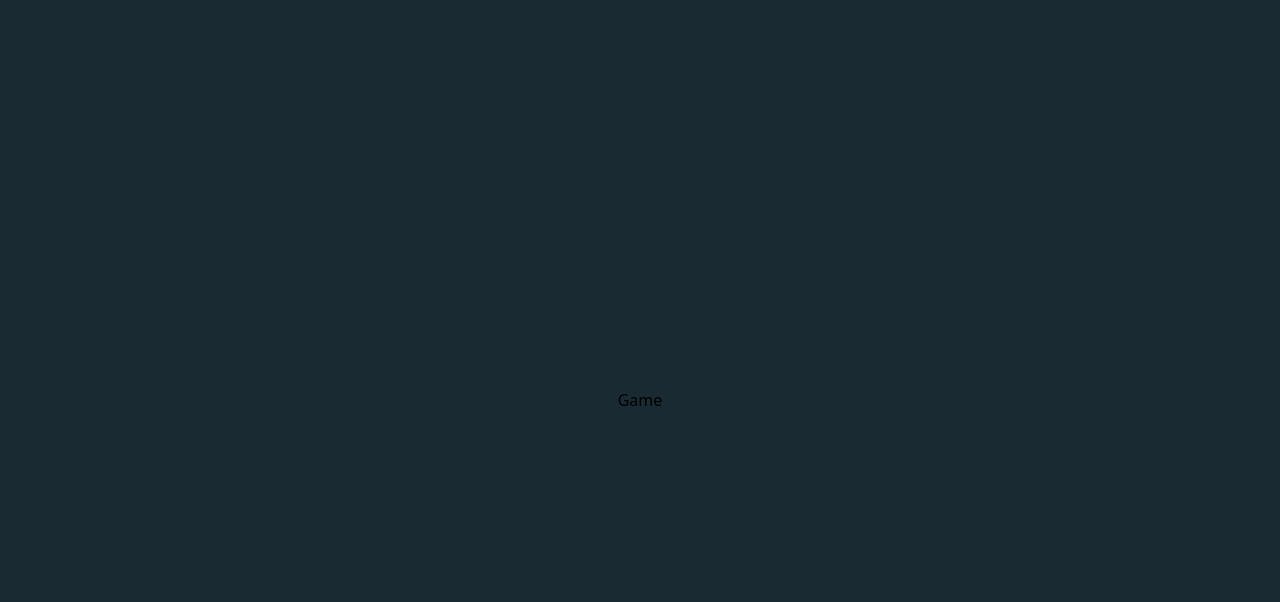
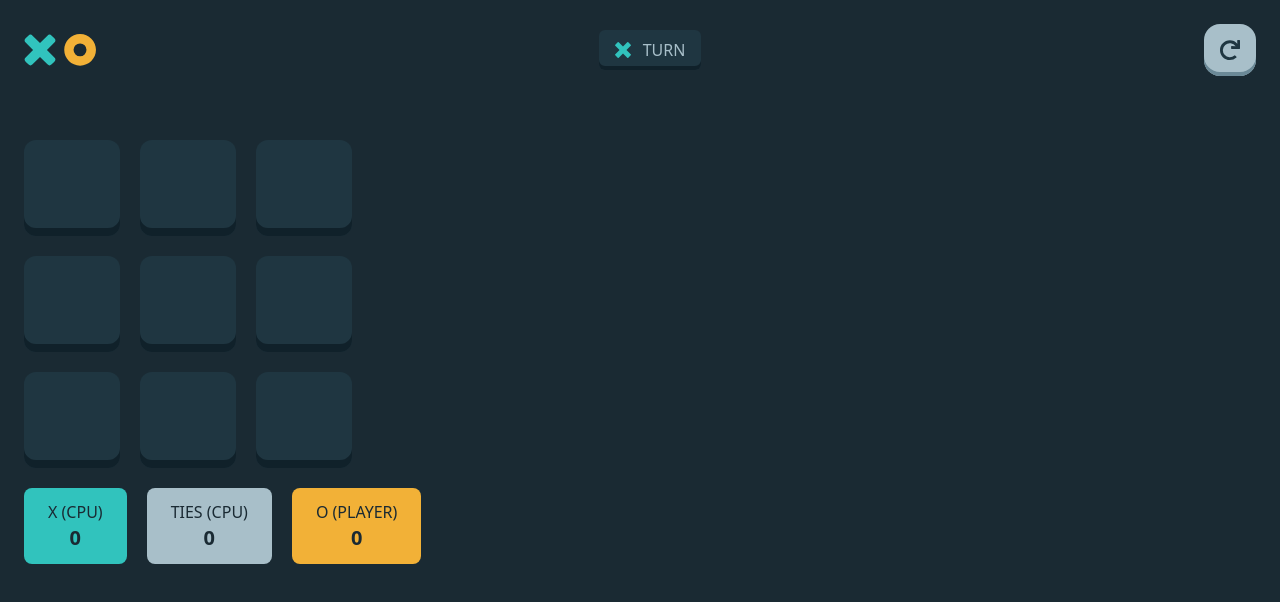
Before and after one commit to vtulbu/tic-tac-toe, a React (Vite) app: page / in a window 1280 px wide. Both pictures are taken after a click on the button "NEW GAME (VS CPU)". Shown: the top 602 px of the page. Built offline with nearby package versions, Linux system fonts and the light colour scheme.

Commit message:
Create game board

```diff
--- /dev/null
+++ b/src/components/Card.tsx
@@ -0,0 +1,23 @@
+import { motion } from "framer-motion";
+import { FC, PropsWithChildren } from "react";
+
+type CardProps = {
+  onClick: () => void;
+};
+
+export const Card: FC<PropsWithChildren<CardProps>> = ({
+  children,
+  onClick,
+}) => {
+  return (
+    <motion.div
+      whileTap={{
+        scale: 0.9,
+      }}
+      className="bg-semi-dark-navy rounded-xl shadow-pickMenuShadow w-24 h-24 flex justify-center items-center hover:cursor-pointer p-6"
+      onClick={onClick}
+    >
+      {children}
+    </motion.div>
+  );
+};
--- a/src/components/GameBoard.tsx
+++ b/src/components/GameBoard.tsx
@@ -1,4 +1,7 @@
 import { motion } from "framer-motion";
+import { GameBoardHeader } from "./GameBoardHeader";
+import { GamePanel } from "./GamePanel";
+import { GameBoardResults } from "./GameBoardResults";
 
 export const GameBoard = () => {
   return (
@@ -15,9 +18,12 @@ export const GameBoard = () => {
         damping: 15,
         duration: 2,
       }}
-      className="flex flex-col gap-8 items-center"
+      // className="flex flex-col gap-8 items-center"
+      className="h-screen p-6 w-full"
     >
-      Game
+      <GameBoardHeader />
+      <GamePanel />
+      <GameBoardResults />
     </motion.div>
   );
 };
--- /dev/null
+++ b/src/components/GameBoardHeader.tsx
@@ -0,0 +1,39 @@
+import { motion } from "framer-motion";
+import { Logo } from "./SVG/Logo";
+import { IconX } from "./SVG/IconX";
+import { useGameContext } from "../provider";
+import { Mark } from "../utils/constants";
+import { IconO } from "./SVG/IconO";
+
+const arrow = {
+  rest: { rotate: 0 },
+  hover: { rotate: 360, transition: { duration: 0.4 } },
+};
+
+export const GameBoardHeader = () => {
+  const [{ turn }] = useGameContext();
+  return (
+    <div className="flex justify-between items-center mb-16 ">
+      <Logo />
+      <div className="py-3 px-4 bg-semi-dark-navy shadow-turnInfo rounded-md flex gap-3 items-center h-10">
+        {turn === Mark.X ? <IconX /> : <IconO />}
+        <span className="text-silver">TURN</span>
+      </div>
+      <motion.button
+        whileTap={{
+          scale: 0.9,
+        }}
+        className="p-4 rounded-2xl bg-silver shadow-resetButton refresh hover:bg-silver-hover"
+        initial="rest"
+        whileHover="hover"
+      >
+        <motion.svg variants={arrow} width="20" height="20">
+          <path
+            d="M19.524 0h-1.88a.476.476 0 0 0-.476.499l.159 3.284A9.81 9.81 0 0 0 9.835.317C4.415.317-.004 4.743 0 10.167.004 15.597 4.406 20 9.835 20a9.796 9.796 0 0 0 6.59-2.536.476.476 0 0 0 .019-.692l-1.348-1.349a.476.476 0 0 0-.65-.022 6.976 6.976 0 0 1-9.85-.63 6.987 6.987 0 0 1 .63-9.857 6.976 6.976 0 0 1 10.403 1.348l-4.027-.193a.476.476 0 0 0-.498.476v1.881c0 .263.213.476.476.476h7.944A.476.476 0 0 0 20 8.426V.476A.476.476 0 0 0 19.524 0Z"
+            fill="#1F3641"
+          />
+        </motion.svg>
+      </motion.button>
+    </div>
+  );
+};
--- /dev/null
+++ b/src/components/GameBoardResults.tsx
@@ -0,0 +1,33 @@
+import { useGameContext } from "../provider";
+import { Mark, Opponent } from "../utils/constants";
+
+export const GameBoardResults = () => {
+  const [{ results, firstPlayersMark, opponent }] = useGameContext();
+
+  const getLabel = (label: string) => {
+    if (opponent === Opponent.CPU) {
+      return firstPlayersMark === label ? "(player)" : "(cpu)";
+    } else {
+      return firstPlayersMark === label ? "(P1)" : "(P2)";
+    }
+  };
+
+  return (
+    <div className="flex gap-5">
+      {[
+        { label: Mark.X, className: "bg-light-blue" },
+        { label: "ties", className: "bg-silver" },
+        { label: Mark.O, className: "bg-light-yellow" },
+      ].map((e) => {
+        return (
+          <div
+            className={`flex flex-col items-center px-6 py-3 rounded-lg text-dark-navy uppercase ${e.className}`}
+          >
+            <span>{`${e.label} ${getLabel(e.label) || ""}`}</span>
+            <span className="font-bold text-xl">{results.o}</span>
+          </div>
+        );
+      })}
+    </div>
+  );
+};
--- /dev/null
+++ b/src/components/GamePanel.tsx
@@ -0,0 +1,37 @@
+import { useGameContext } from "../provider";
+import { Mark } from "../utils/constants";
+import { Card } from "./Card";
+import { IconO } from "./SVG/IconO";
+import { IconX } from "./SVG/IconX";
+
+export const GamePanel = () => {
+  const [{ gamePanel, turn }, { setGamePanel, setTurn }] = useGameContext();
+
+  return (
+    <div className="flex flex-col gap-5 mb-5">
+      {gamePanel.map((r, i) => {
+        return (
+          <div key={i} className="flex gap-5">
+            {r.map((c, j) => {
+              return (
+                <Card
+                  key={j}
+                  onClick={() => {
+                    if (c === null) {
+                      const newGamePanel = [...gamePanel];
+                      newGamePanel[i][j] = turn;
+                      setTurn(turn === Mark.X ? Mark.O : Mark.X);
+                      setGamePanel(newGamePanel);
+                    }
+                  }}
+                >
+                  {c === null ? null : c === Mark.X ? <IconX /> : <IconO />}
+                </Card>
+              );
+            })}
+          </div>
+        );
+      })}
+    </div>
+  );
+};
--- a/src/components/SVG/IconO.tsx
+++ b/src/components/SVG/IconO.tsx
@@ -1,6 +1,11 @@
 export const IconO = () => {
   return (
-    <svg width="64" height="64" xmlns="http://www.w3.org/2000/svg">
+    <svg
+      width="100%"
+      height="100%"
+      viewBox="0 0 64 64"
+      xmlns="http://www.w3.org/2000/svg"
+    >
       <path
         d="M32 0c17.673 0 32 14.327 32 32 0 17.673-14.327 32-32 32C14.327 64 0 49.673 0 32 0 14.327 14.327 0 32 0Zm0 18.963c-7.2 0-13.037 5.837-13.037 13.037 0 7.2 5.837 13.037 13.037 13.037 7.2 0 13.037-5.837 13.037-13.037 0-7.2-5.837-13.037-13.037-13.037Z"
         fill="#F2B137"
--- a/src/components/SVG/IconX.tsx
+++ b/src/components/SVG/IconX.tsx
@@ -1,6 +1,11 @@
 export const IconX = () => {
   return (
-    <svg width="64" height="64" xmlns="http://www.w3.org/2000/svg">
+    <svg
+      width="100%"
+      height="100%"
+      viewBox="0 0 64 64"
+      xmlns="http://www.w3.org/2000/svg"
+    >
       <path
         d="M15.002 1.147 32 18.145 48.998 1.147a3 3 0 0 1 4.243 0l9.612 9.612a3 3 0 0 1 0 4.243L45.855 32l16.998 16.998a3 3 0 0 1 0 4.243l-9.612 9.612a3 3 0 0 1-4.243 0L32 45.855 15.002 62.853a3 3 0 0 1-4.243 0L1.147 53.24a3 3 0 0 1 0-4.243L18.145 32 1.147 15.002a3 3 0 0 1 0-4.243l9.612-9.612a3 3 0 0 1 4.243 0Z"
         fill="#31C3BD"
--- a/src/provider/GameProvider.tsx
+++ b/src/provider/GameProvider.tsx
@@ -6,16 +6,41 @@ export const GameContext = React.createContext<GameContextType>([
   {
     firstPlayersMark: Mark.O,
     opponent: null,
+    results: {
+      x: 0,
+      o: 0,
+      tie: 0,
+    },
+    gamePanel: [
+      [null, null, null],
+      [null, null, null],
+      [null, null, null],
+    ],
+    turn: Mark.X,
   },
   {
     setFirstPlayerMark: () => undefined,
     setOpponent: () => undefined,
+    setGamePanel: () => undefined,
+    setTurn: () => undefined,
   },
 ]);
 
 export const GameProvider: FC<PropsWithChildren> = (props) => {
   const [firstPlayersMark, setFirstPlayerMark] = React.useState<Mark>(Mark.O);
   const [opponent, setOpponent] = React.useState<Opponent | null>(null);
+  const [turn, setTurn] = React.useState<Mark>(Mark.X);
+  const [results, setResults] = React.useState({
+    x: 0,
+    o: 0,
+    tie: 0,
+  });
+
+  const [gamePanel, setGamePanel] = React.useState<(Mark | null)[][]>([
+    [null, null, null],
+    [null, null, null],
+    [null, null, null],
+  ]);
 
   return (
     <GameContext.Provider
@@ -23,10 +48,15 @@ export const GameProvider: FC<PropsWithChildren> = (props) => {
         {
           firstPlayersMark,
           opponent,
+          results,
+          gamePanel,
+          turn,
         },
         {
           setFirstPlayerMark,
           setOpponent,
+          setGamePanel,
+          setTurn,
         },
       ]}
     >
--- a/src/provider/types.ts
+++ b/src/provider/types.ts
@@ -3,11 +3,20 @@ import { Mark, Opponent } from "../utils/constants";
 interface GameState {
   firstPlayersMark: Mark;
   opponent: Opponent | null;
+  results: {
+    [Mark.X]: number;
+    [Mark.O]: number;
+    tie: number;
+  };
+  gamePanel: (Mark | null)[][];
+  turn: Mark;
 }
 
 interface GameActions {
   setFirstPlayerMark: React.Dispatch<React.SetStateAction<Mark>>;
   setOpponent: React.Dispatch<React.SetStateAction<Opponent | null>>;
+  setGamePanel: React.Dispatch<React.SetStateAction<(Mark | null)[][]>>;
+  setTurn: React.Dispatch<React.SetStateAction<Mark>>;
 }
 
 export type GameContextType = [GameState, GameActions];
--- a/tailwind.config.js
+++ b/tailwind.config.js
@@ -13,6 +13,8 @@ export default {
         pickMenuShadow: `inset 0 -8px 0 0 #10212A`,
         newGameCpu: `inset 0 -8px 0 0 #CC8B13`,
         newGamePlayer: `inset 0 -8px 0 0 #118C87`,
+        resetButton: `inset 0 -4px 0 0 #6B8997`,
+        turnInfo: `inset 0 -4px 0 0 #10212A`,
       }),
     },
     fontFamily: {
```
